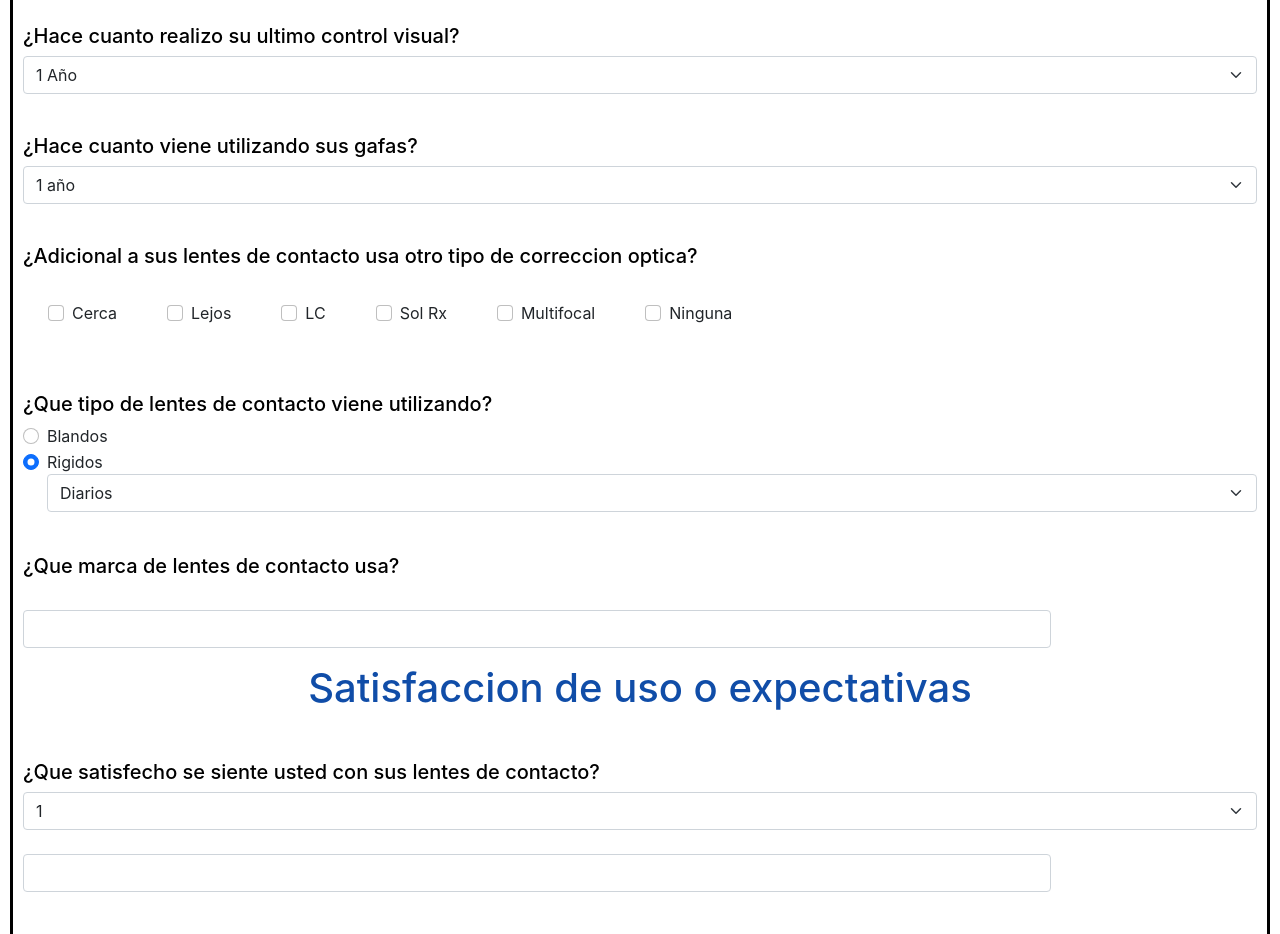
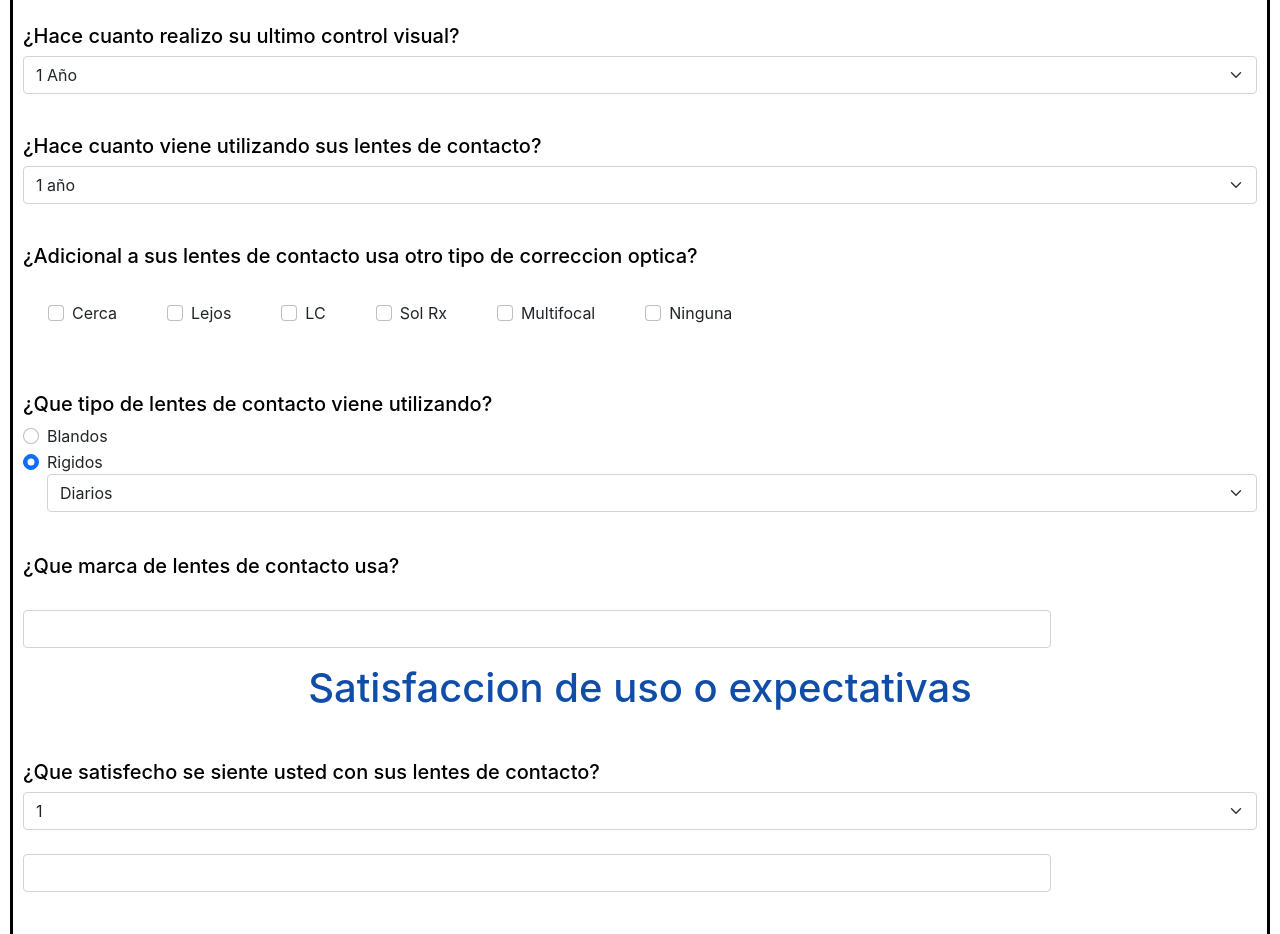
Before and after one commit to danielehn/deteccion-de-necesidades-lafam, a website: page lentesdecontacto.html in a window 1280 px wide. Shown: the part 880-1814 px from the top of the page. Drawn offline with nearby package versions, Linux system fonts and the light colour scheme.

Commit message:
se agrega logo de favicon

```diff
--- a/lentesdecontacto.html
+++ b/lentesdecontacto.html
@@ -5,6 +5,7 @@
     <meta http-equiv="X-UA-Compatible" content="IE=edge">
     <meta name="viewport" content="width=device-width, initial-scale=1.0">
     <title>deteccion de necesidades lafam</title>
+    <link rel="icon" type="image/png" href="imagenes/logolafamojo.png"/>
     <link rel="stylesheet" href="css/style.css">
     <link href="https://cdn.jsdelivr.net/npm/bootstrap@5.1.3/dist/css/bootstrap.min.css" rel="stylesheet" integrity="sha384-1BmE4kWBq78iYhFldvKuhfTAU6auU8tT94WrHftjDbrCEXSU1oBoqyl2QvZ6jIW3" crossorigin="anonymous">
 </head>
@@ -132,7 +133,7 @@
             <option value="2">1-2 Años</option>
             <option value="3">Mayor 2 años</option>
           </select>
-          <h5>¿Hace cuanto viene utilizando sus gafas?</h5>
+          <h5>¿Hace cuanto viene utilizando sus lentes de contacto?</h5>
           <select class="form-select" aria-label="Default select example">
         <option value="1">1 año</option>
         <option value="2">1-2 años</option>
```
Also changed, not shown: gafas.html (+4 -2 lines), index.html (+1 -0 lines), primervezlentesdecontacto.html (+1 -0 lines), procedimientolaser.html (+1 -0 lines), segundavezlaser.html (+1 -0 lines), singafas.html (+3 -0 lines), imagenes/logolafamojo.png (added).
